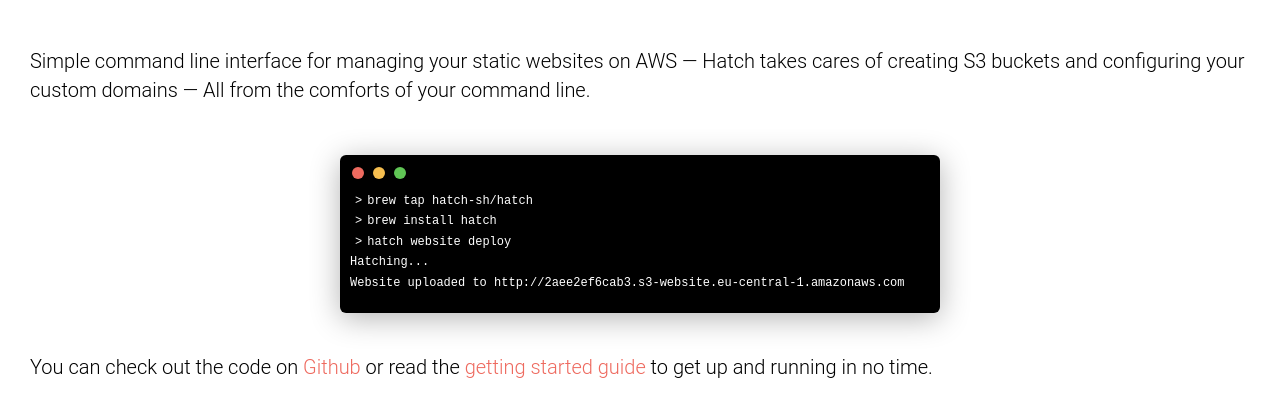
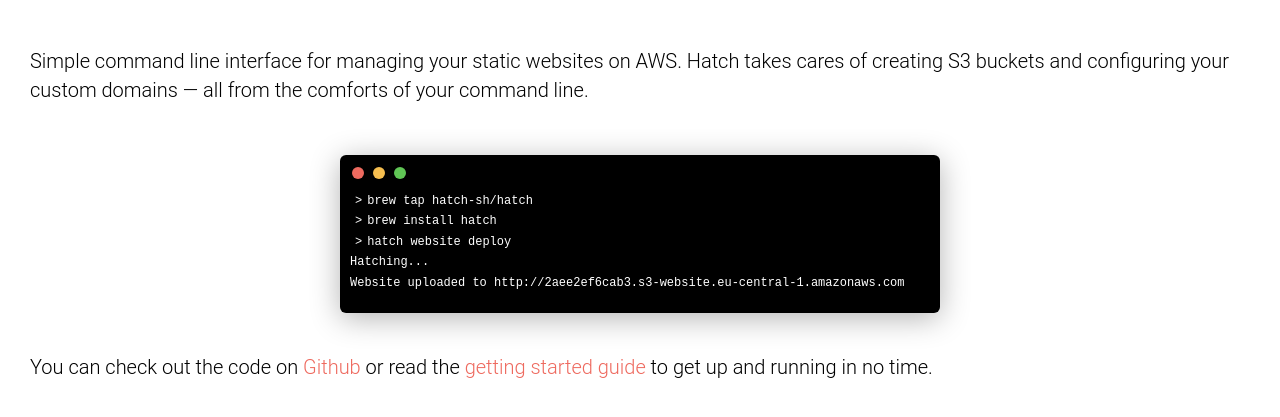
Before and after one commit to hatch-sh/hatch.sh, a Gatsby site: page / in a window 1280 px wide. Shown: the part 151-568 px from the top of the page. Built offline with nearby package versions, Linux system fonts and the light colour scheme; Gatsby itself is replaced by a stand-in of ours.

Commit message:
Some punctuation

```diff
--- a/src/pages/index.js
+++ b/src/pages/index.js
@@ -25,8 +25,8 @@ export default () =>
       <b>Easy</b> deployment of static websites to Amazon Web Services
     </h2>
     <p style={{ padding: '1.5em 0' }}>
-      Simple command line interface for managing your static websites on AWS — Hatch takes
-      cares of creating S3 buckets and configuring your custom domains — All from the
+      Simple command line interface for managing your static websites on AWS. Hatch takes
+      cares of creating S3 buckets and configuring your custom domains — all from the
       comforts of your command line.
     </p>
     <Terminal>
```
